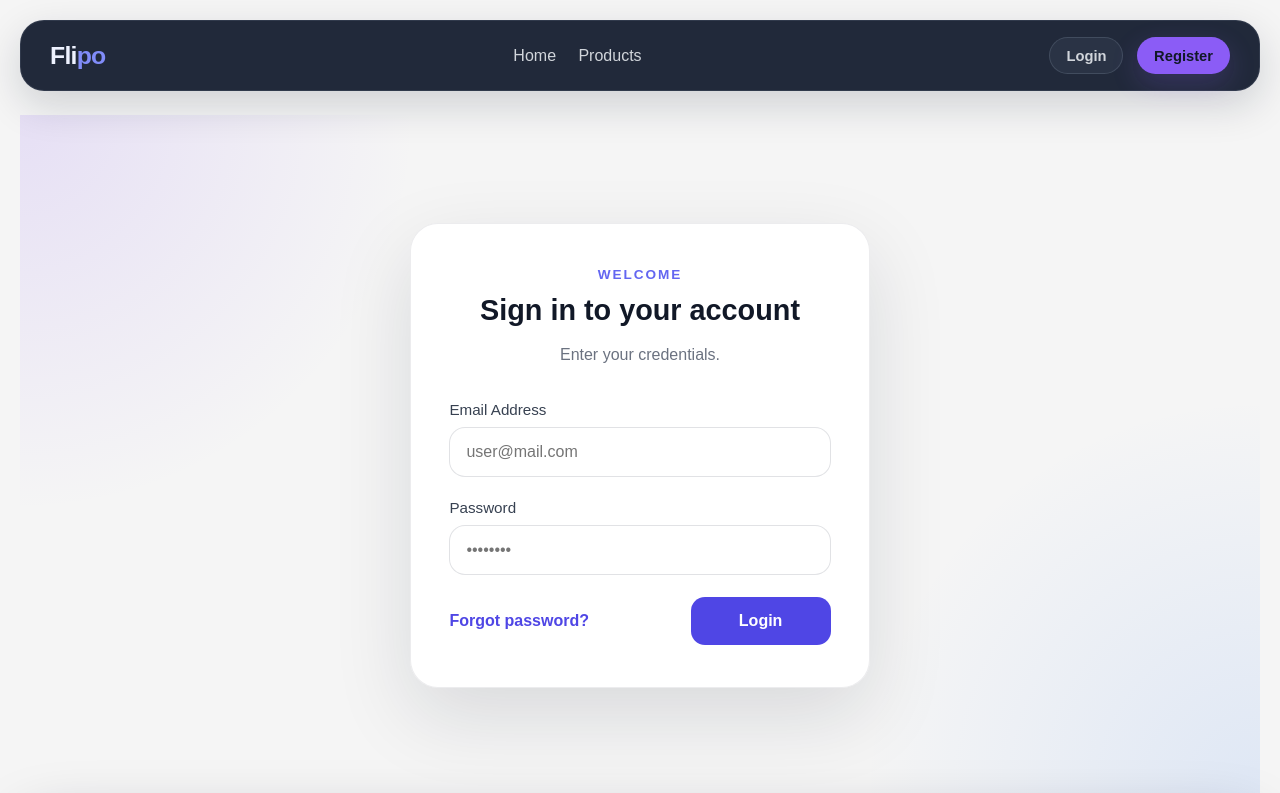
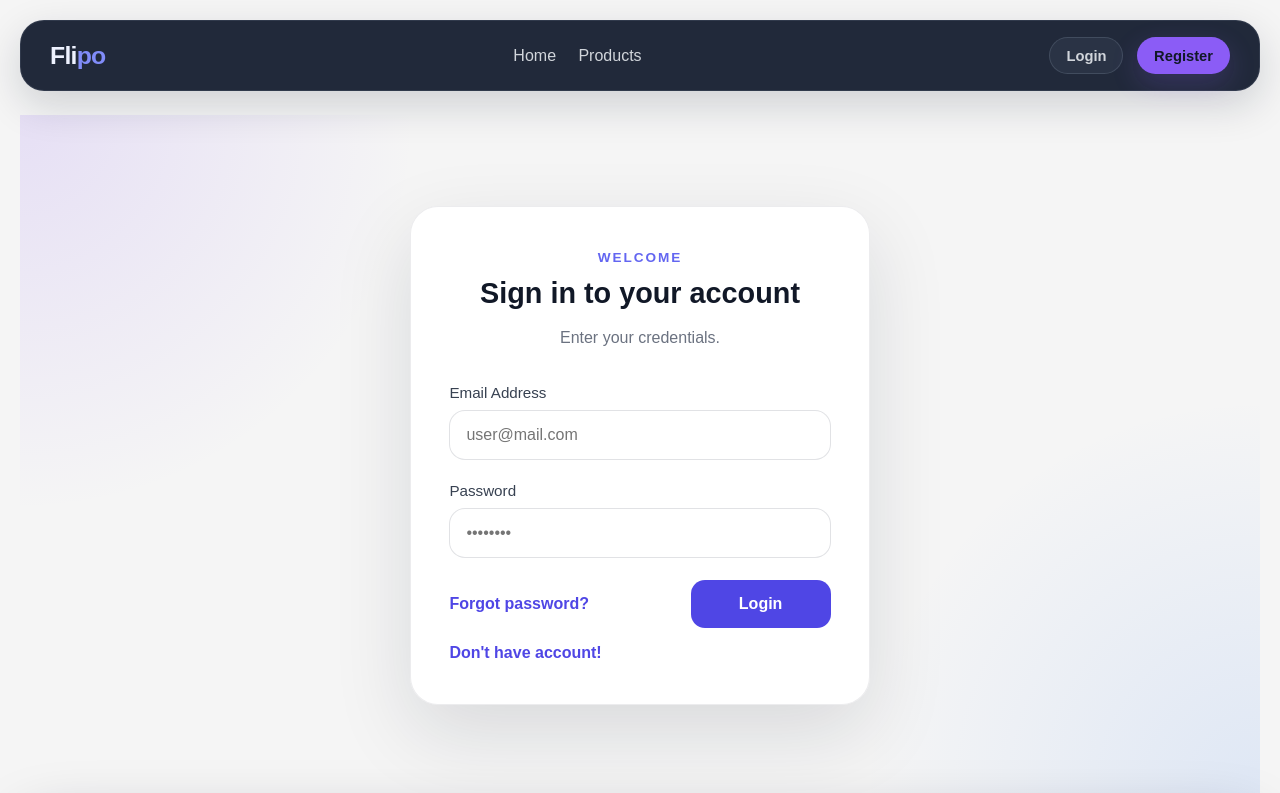
Before and after one commit to flipoSec/SpringBoot_App, a React (Vite) app in the folder React/React/: page /login in a window 1280 px wide. Shown: the top 793 px of the page. Built offline with nearby package versions, Linux system fonts and the light colour scheme.

Commit message:
fix login page

```diff
--- a/React/React/src/pages/auth/Login.jsx
+++ b/React/React/src/pages/auth/Login.jsx
@@ -74,6 +74,7 @@ export default function Login(){
                     <button className="auth-submit" type="submit" disabled={loading}>
                         {loading ? "Loading..." : "Login"}
                     </button>
+                    <Link to='/register' className="auth-link">Don't have account!</Link>
                 </div>
             </form>
         </div>
```
